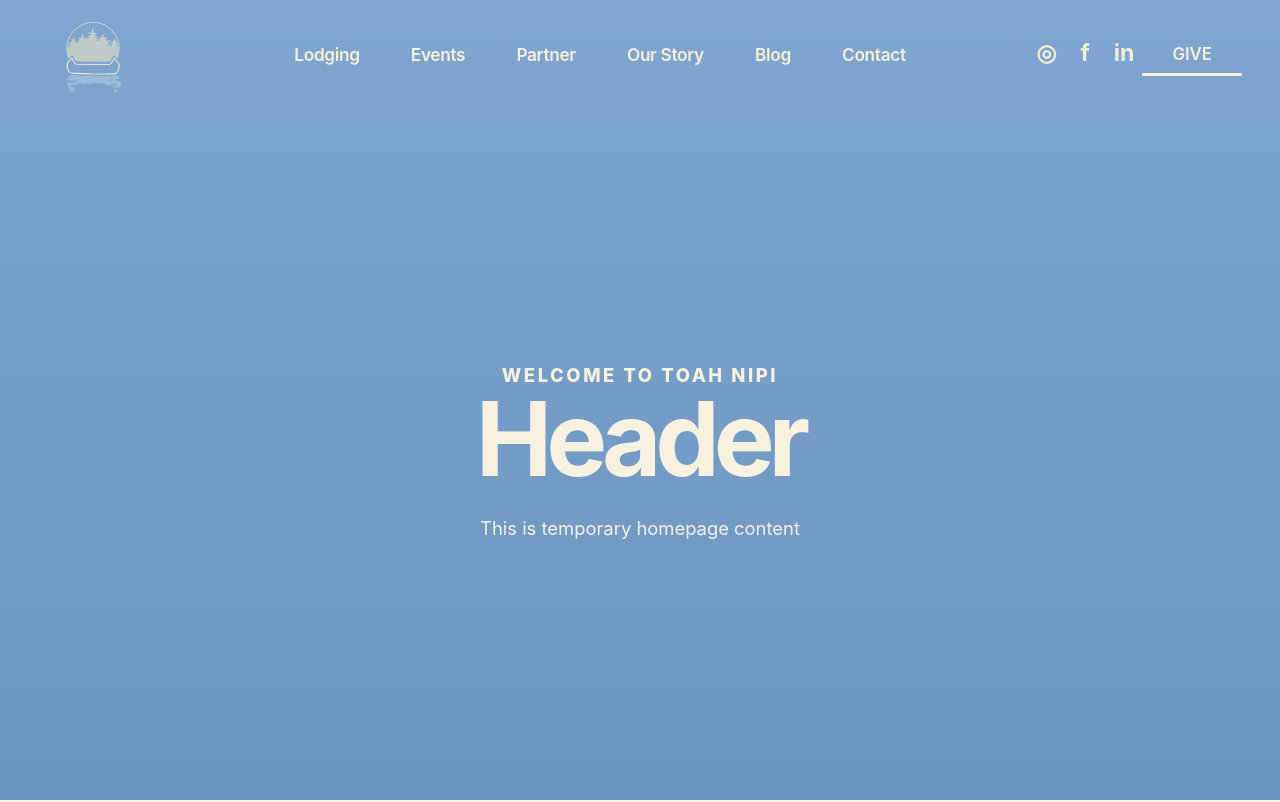
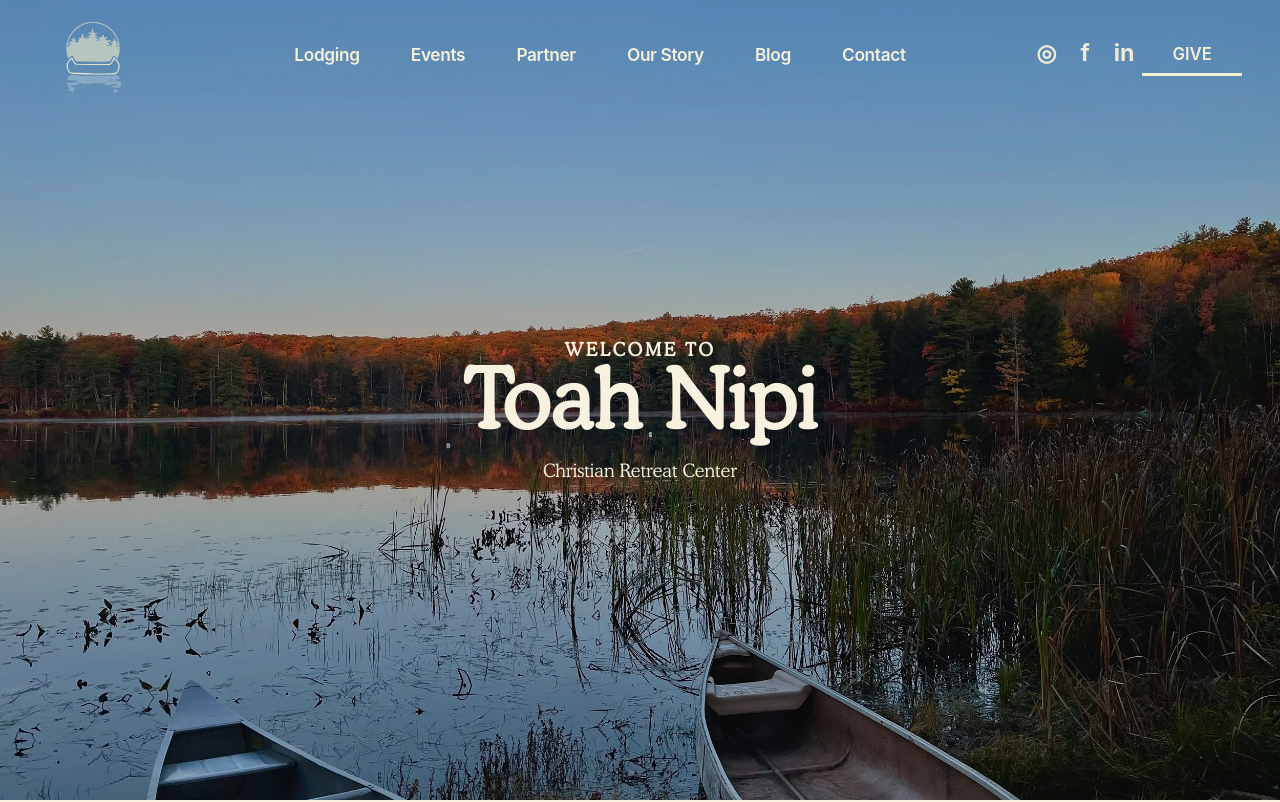
Before and after one commit to Paymvi/Toah_Nipi_Website, a React (Vite) app: page / in a window 1280 px wide. Shown: the top 802 px of the page. Built offline with nearby package versions, Linux system fonts and the light colour scheme.

Commit message:
Add hero image and new font

```diff
--- a/src/App.css
+++ b/src/App.css
@@ -17,6 +17,7 @@
 .home-hero {
   min-height: 100vh;
   padding: 160px 24px 80px;
+  font-family: var(--font-cooper);
 
   display: flex;
   align-items: center;
@@ -27,12 +28,31 @@
     linear-gradient(180deg, #8db3dc 0%, #719bc5 100%);
 }
 
+.home-hero {
+  min-height: 100vh;
+  padding: 160px 24px 80px;
+
+  display: flex;
+  align-items: center;
+  justify-content: center;
+
+  background:
+    linear-gradient(rgba(0, 0, 0, 0.25), rgba(0, 0, 0, 0.25)),
+    url("/Hero.jpeg");
+
+  background-size: cover;
+  background-position: center;
+  background-repeat: no-repeat;
+}
+
 
 
 .hero-content {
   max-width: 760px;
   text-align: center;
   color: #f7f1df;
+
+  transform: translateY(-33px);
 }
 
 .eyebrow {
@@ -40,20 +60,20 @@
   text-transform: uppercase;
   letter-spacing: 0.14em;
   font-size: 0.8rem;
-  font-weight: 800;
+  font-weight: 700;
 }
 
 .hero-content h1,
 .placeholder-page h1 {
   margin: 0;
-  font-size: clamp(3rem, 8vw, 6.5rem);
+  font-size: clamp(3rem, 8vw, 5.2rem);
   line-height: 0.95;
-  letter-spacing: -0.06em;
+  letter-spacing: -0.0em;
 }
 
 .hero-content p {
   max-width: 600px;
-  margin: 24px auto 0;
+  margin: 10px auto 0;
   font-size: 1.15rem;
   line-height: 1.7;
 }
--- a/src/App.jsx
+++ b/src/App.jsx
@@ -7,10 +7,10 @@
     <main className="page">
       <section className="home-hero">
         <div className="hero-content">
-          <p className="eyebrow">Welcome to Toah Nipi</p>
-          <h1>Header</h1>
+          <p className="eyebrow">Welcome to</p>
+          <h1>Toah Nipi</h1>
           <p>
-            This is temporary homepage content
+            Christian Retreat Center
           </p>
         </div>
       </section>
--- a/src/index.css
+++ b/src/index.css
@@ -0,0 +1,20 @@
+@font-face {
+  font-family: "Cooper BT";
+  src: url("/fonts/CooperLtBT-Regular.ttf") format("truetype");
+  font-weight: 400;
+  font-style: normal;
+  font-display: swap;
+}
+
+:root {
+  --font-cooper: "Cooper BT", Georgia, serif;
+}
+
+body {
+  margin: 0;
+  font-family: Arial, Helvetica, sans-serif;
+}
+
+.cooper-font {
+  font-family: var(--font-cooper);
+}
```
Also changed, not shown: public/fonts/CooperBlkBT-Regular.ttf (added), public/fonts/CooperLtBT-Regular.ttf (added).
